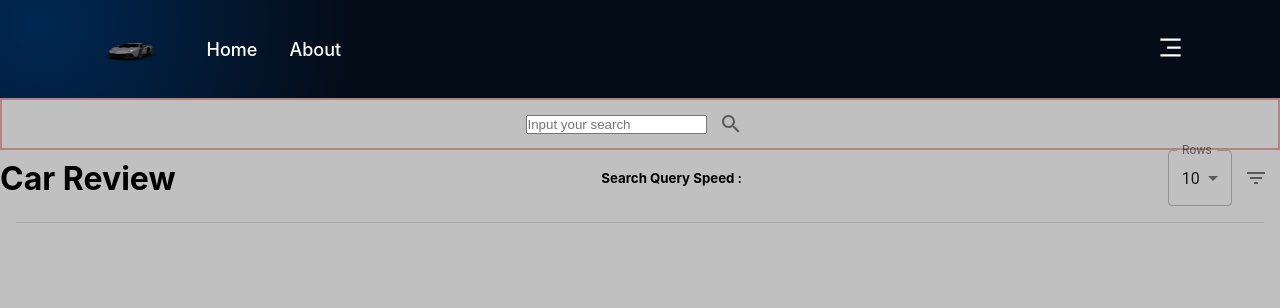
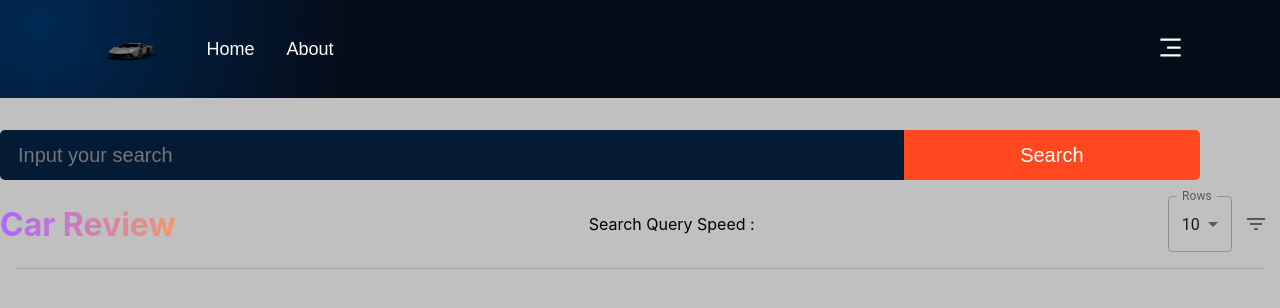
Before and after one commit to majulahsingapuri/info-retrieval-project, a React (Create React App) app in the folder web-app/: page / in a window 1280 px wide. Shown: the top 308 px of the page. Built offline with nearby package versions, Linux system fonts and the light colour scheme.

Commit message:
Pie Chart Display
- Install npm i react-chartjs-2 chart.js
- With fake data

```diff
--- a/web-app/package.json
+++ b/web-app/package.json
@@ -13,6 +13,7 @@
     "chart.js": "^4.2.1",
     "material-ui-rating": "^4.2.0",
     "react": "^18.2.0",
+    "react-chartjs-2": "^5.2.0",
     "react-dom": "^18.2.0",
     "react-icons": "^4.8.0",
     "react-scripts": "5.0.1",
--- a/web-app/src/App.css
+++ b/web-app/src/App.css
@@ -1,10 +1,5 @@
-.App {
+.Head {
   text-align: center;
-}
-
-.App-logo {
-  height: 40vmin;
-  pointer-events: none;
 }
 
 .App-header {
@@ -68,11 +63,19 @@ a {
   display : inline;
 }
 
+/* Search Bar Styling*/
 .searchBarStyle{
-  margin-top: "10px";
+  flex: 1;
+  display: flex;
+  justify-content: center;
+  align-items: flex-start;
+  flex-direction: column;
+
+  margin-right: 5rem;
 }
 
 .searchBarStyle_container{
+  /*
   display: flex;
   justify-content: center;
   align-items: center;
@@ -80,13 +83,64 @@ a {
   border: 2px solid;
   padding: "10px";
   border-color: #b68181;
+  */
+  width: 100%;
+  margin: 2rem 0 1rem;
+
+  display: flex;
+  flex-direction: row;
 }
 
+.searchBarStyle_container input {
+  flex: 2;
+  width: 100%;
+  min-height: 50px;
+  font-family: var(--font-family);
+  font-weight: 400;
+  font-size: 20px;
+  line-height: 28px;
+  background: var(--color-footer);
+  border: 2px solid var(--color-footer);
+  padding: 0 1rem;
+  outline: none;
+  color: #fff;
+
+  border-top-left-radius: 5px;
+  border-bottom-left-radius: 5px;
+}
+
+.searchBarStyle_container button {
+  flex: 0.6;
+  width: 30%;
+  min-height: 50px;
+  font-family: var(--font-family);
+  font-weight: 400;
+  font-size: 20px;
+  line-height: 28px;
+  background: #FF4820;
+  border: 2px solid #FF4820;
+  padding: 0 1rem;
+  color: #fff;
+  cursor: pointer;
+  outline: none;
+
+  border-top-right-radius: 5px;
+  border-bottom-right-radius: 5px;
+}
+
+/* Title and Row/Sort/Filter */
 .carReviewStyle{
   width: "60vw";
   display: flex;
   justify-content : space-between;
   align-items: center;
+}
+
+.carReviewStyle h1 {
+  background: var(--gradient-text);
+  background-clip: text;
+  -webkit-background-clip: text;
+  -webkit-text-fill-color: transparent;
 }
 
 .carReviewStyle_container{
@@ -95,6 +149,7 @@ a {
   justify-content: space-between;
 }
 
+/* Loading */
 .loadingStyle{
   width: "100%";
   height: auto;
@@ -121,28 +176,3 @@ td,th{
 }
 
 /* Chart  */
-.chartMenu {
-  width: 100vw;
-  height: 40px;
-  background: #1A1A1A;
-  color: rgba(54, 162, 235, 1);
-}
-.chartMenu p {
-  padding: 10px;
-  font-size: 20px;
-}
-.chartCard {
-  width: 100vw;
-  height: calc(100vh - 40px);
-  background: rgba(54, 162, 235, 0.2);
-  display: flex;
-  align-items: center;
-  justify-content: center;
-}
-.chartBox {
-  width: 700px;
-  padding: 20px;
-  border-radius: 20px;
-  border: solid 3px rgba(54, 162, 235, 1);
-  background: white;
-}
--- a/web-app/src/App.js
+++ b/web-app/src/App.js
@@ -24,13 +24,26 @@ import {
   Fab
 } from '@material-ui/core';
 import {Autocomplete} from '@autocomplete/material-ui';
-import SearchIcon from '@material-ui/icons/Search';
 import CloseIcon from '@material-ui/icons/Close';
 import FilterListIcon from '@material-ui/icons/FilterList';
 import API, { ENDPOINT }  from "./components/API";
 import ArrowBackIosIcon from '@material-ui/icons/ArrowBackIos';
 import ArrowForwardIosIcon from '@material-ui/icons/ArrowForwardIos';
 import Nav from './components/Navbar/Nav';
+import {
+    Chart as ChartJS,
+    ArcElement,
+    Tooltip,
+    Legend
+} from 'chart.js'
+
+import { Pie } from 'react-chartjs-2';
+
+ChartJS.register(
+    ArcElement,
+    Tooltip,
+    Legend
+)
 
 const carList = [
   "All",
@@ -225,28 +238,34 @@ function App() {
     }
   });
 */
+  const data = {
+    labels: ['one','two'],
+    datasets:[
+        {data: [4, 7],
+        backgroundColor: ['aqua', 'purple']}
+    ]
+  }
 
   return (
-    <div className="App">
+    <div className="Head">
       <div className="gradient__bg">
         <Nav />
       </div>
       <div className="Body">
-        <div className='searchBarStyle' />
+        <div className='searchBarStyle'>
           <div className='searchBarStyle_container'>
             <input type="search" placeholder="Input your search"
               value={searchInput}
               onChange={(event) => {
                 setSearchInput(event.target.value);
-                console.log("new 1", searchInput);
-                console.log("new 2", event.target.value);
               }}
             />
-            <IconButton onClick={handleSearch}><SearchIcon /></IconButton>
+            <button type="button" onClick={handleSearch}>Search</button>
           </div>
+        </div>
         <div className='carReviewStyle'>
           <h1>Car Review</h1>
-          <h5>Search Query Speed : {speedQ}</h5>
+          <p>Search Query Speed : {speedQ}</p>
           <div className='carReviewStyle_container'>
             <FormControl variant="outlined" className="formControlStyle">
               <InputLabel>Rows</InputLabel>
@@ -327,18 +346,26 @@ function App() {
                   <ArrowForwardIosIcon />
                 </IconButton>
               </div>
+
               <div>
               <div>
-              </div>
-
-                <script>
-
-                </script>
-
+                <div style = {
+                    {
+                    padding:'20px',
+                    width:"50%"
+                    }
+                } >
+                <Pie
+                    data={data}
+                    >
+                    </Pie>
                 </div>
               </div>
-            )
-          }
+            </div>
+
+          </div>
+          )
+        }
       </div>
       <div style={{marginTop: "10px"}}/>
       <Snackbar
--- a/web-app/src/index.css
+++ b/web-app/src/index.css
@@ -11,3 +11,18 @@ code {
   font-family: source-code-pro, Menlo, Monaco, Consolas, 'Courier New',
     monospace;
 }
+
+@import url('https://fonts.googleapis.com/css2?family=Manrope:wght@200;300;400;500;600;700;800&display=swap');
+
+:root {
+  --font-family: 'Manrope', sans-serif;
+
+  --gradient-text: linear-gradient(89.97deg, #AE67FA 1.84%, #F49867 102.67%);
+  --gradient-bar: linear-gradient(103.22deg, #AE67FA -13.86%, #F49867 99.55%);
+
+  --color-bg: #040C18;
+  --color-footer : #031B34;
+  --color-blog: #042c54;
+  --color-text: #81AFDD;
+  --color-subtext: #FF8A71;
+}
```
Also changed, not shown: 1 other file (tests, documents, lock files or other folders).
